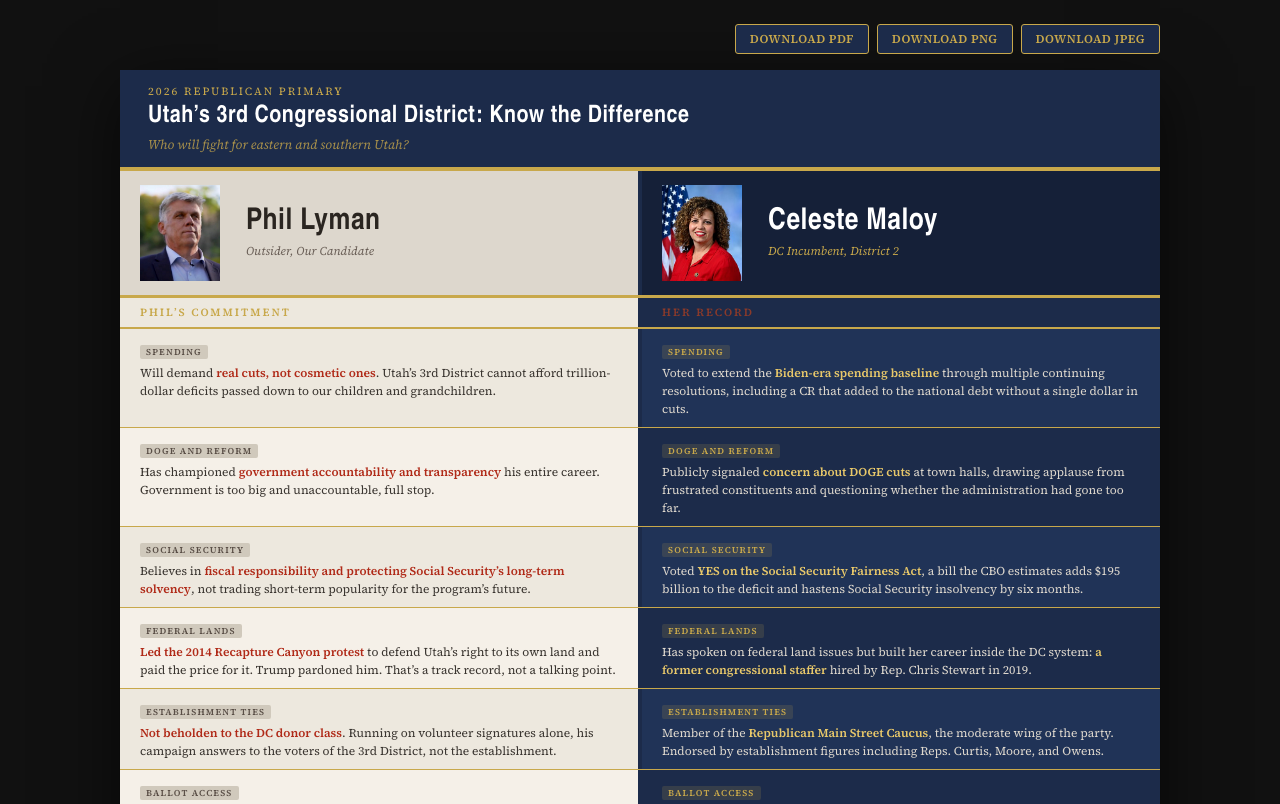
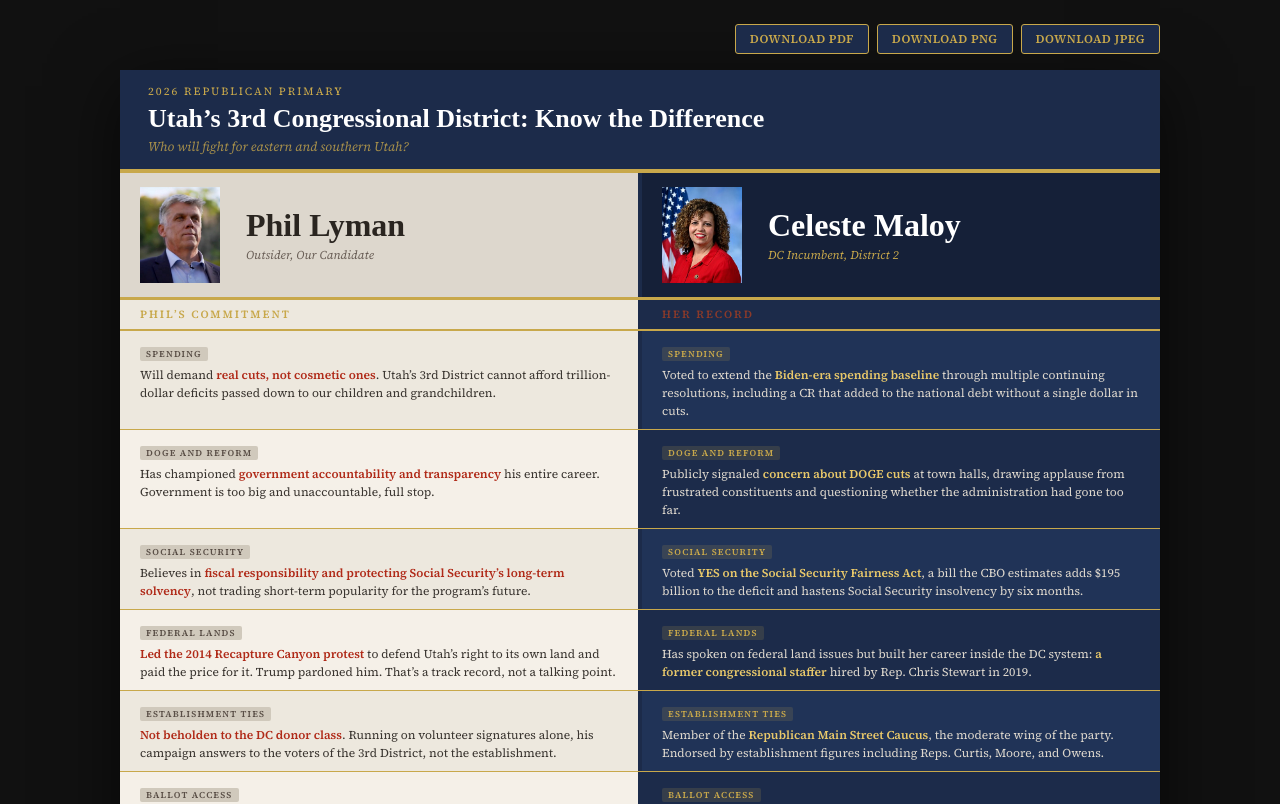
Before and after one commit to alexthompson50-lang/sidebyside, a React (Create React App) app: page / in a window 1280 px wide. Shown: the top 804 px of the page. Built offline with nearby package versions, Linux system fonts and the light colour scheme; no server answers; the database is empty.

Commit message:
Update PublicCard.js

```diff
--- a/src/PublicCard.js
+++ b/src/PublicCard.js
@@ -110,7 +110,7 @@
   const LIGHT_NAVY_TEXT = "#DDD7CD";
   const GOLD_TAG = "#C8A84B";
   const LIGHT_BROWN = "#D0C9BC";
-  const serif = '"Oswald", "Arial Narrow", sans-serif';
+  const serif = '"Times New Roman", Times, serif';
   const body = '"Source Serif 4", "Times New Roman", serif';
 
   const download = async (format) => {
@@ -159,7 +159,7 @@
 
         <div style={{ background: NAVY, borderBottom: `4px solid ${GOLD}`, padding: "14px 28px" }}>
           <div style={{ fontFamily: body, fontSize: 11, letterSpacing: "2px", textTransform: "uppercase", color: GOLD, marginBottom: 4 }}>{data.header.eyebrow}</div>
-          <div style={{ fontFamily: serif, fontSize: 24, fontWeight: 700, color: WHITE, lineHeight: 1.2, letterSpacing: "0.5px" }}>{data.header.title}</div>
+          <div style={{ fontFamily: serif, fontSize: 26, fontWeight: 700, color: WHITE, lineHeight: 1.2 }}>{data.header.title}</div>
           <div style={{ fontFamily: body, fontStyle: "italic", fontSize: 13, color: "rgba(200,168,75,0.8)", marginTop: 4 }}>{data.header.tagline}</div>
         </div>
 
@@ -167,14 +167,14 @@
           <div style={{ background: TAN, padding: "14px 20px", display: "flex", alignItems: "center", gap: 18 }}>
             <img src={data.left.photo} alt={data.left.name} style={{ width: 80, height: 96, objectFit: "cover", objectPosition: "top center", flexShrink: 0 }} />
             <div style={{ paddingLeft: 8 }}>
-              <div style={{ fontFamily: serif, fontSize: 30, fontWeight: 700, color: "#2A2520", lineHeight: 1.1, letterSpacing: "0.5px" }}>{data.left.name}</div>
+              <div style={{ fontFamily: serif, fontSize: 32, fontWeight: 700, color: "#2A2520", lineHeight: 1.1 }}>{data.left.name}</div>
               <div style={{ fontFamily: body, fontStyle: "italic", fontSize: 12, color: MED_BROWN, marginTop: 4 }}>{data.left.role}</div>
             </div>
           </div>
           <div style={{ background: DARK_NAVY, padding: "14px 20px", display: "flex", alignItems: "center", gap: 18 }}>
             <img src={data.right.photo} alt={data.right.name} style={{ width: 80, height: 96, objectFit: "cover", objectPosition: "top center", flexShrink: 0 }} />
             <div style={{ paddingLeft: 8 }}>
-              <div style={{ fontFamily: serif, fontSize: 30, fontWeight: 700, color: WHITE, lineHeight: 1.1, letterSpacing: "0.5px" }}>{data.right.name}</div>
+              <div style={{ fontFamily: serif, fontSize: 32, fontWeight: 700, color: WHITE, lineHeight: 1.1 }}>{data.right.name}</div>
               <div style={{ fontFamily: body, fontStyle: "italic", fontSize: 12, color: GOLD, marginTop: 4 }}>{data.right.role}</div>
             </div>
           </div>
```
